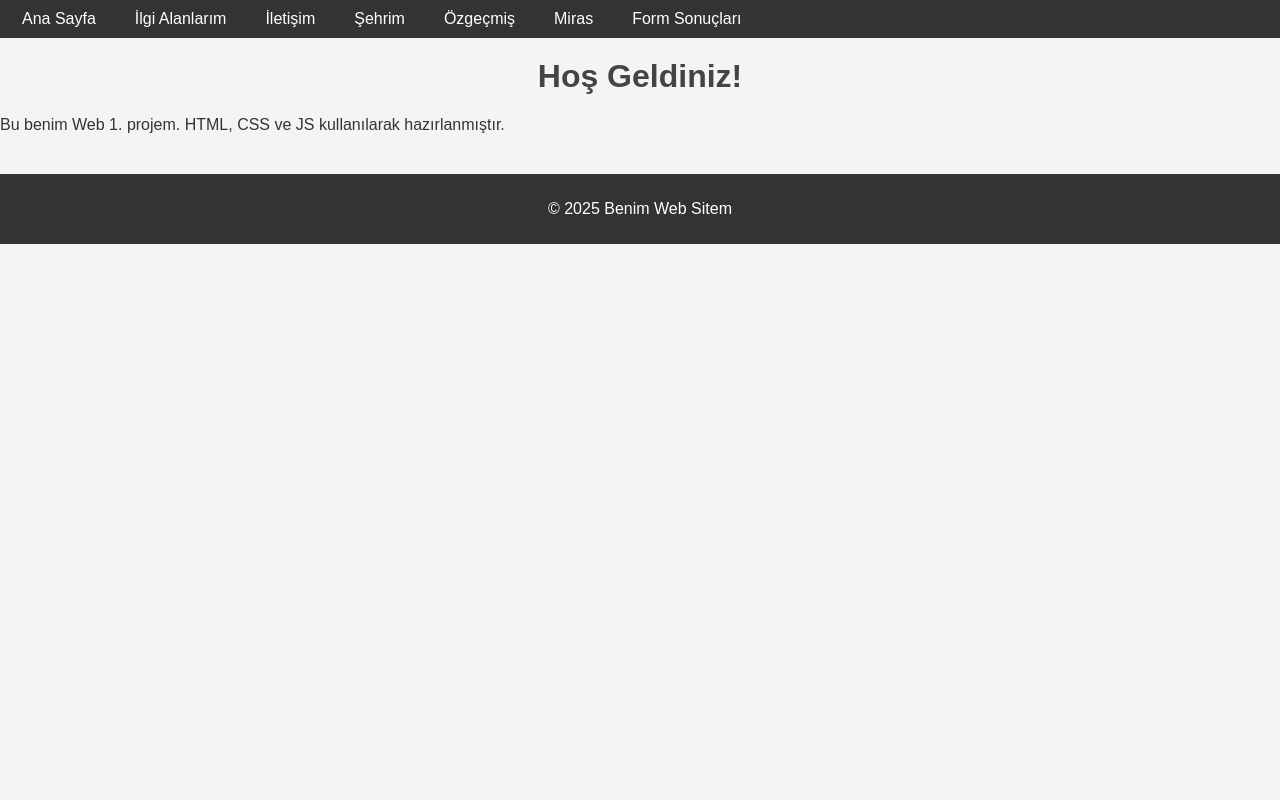
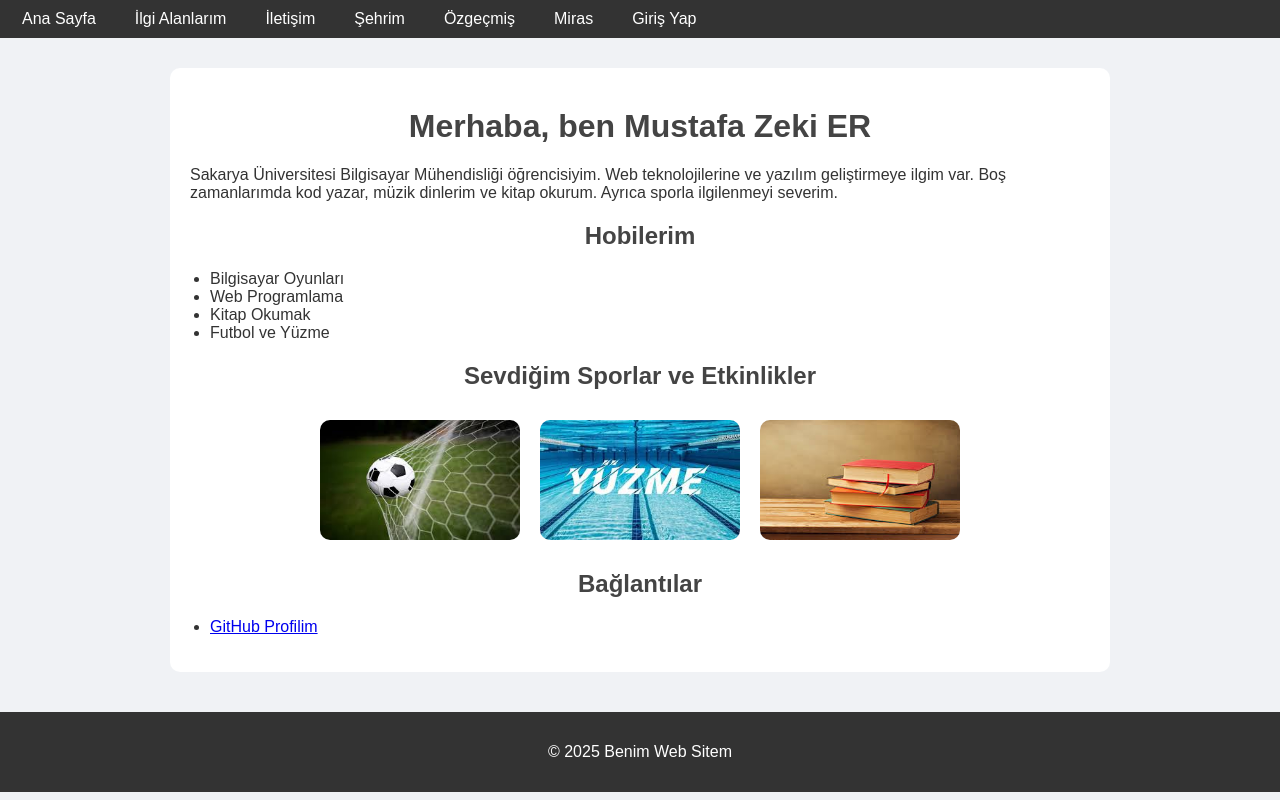
Before and after one commit to Mustafa5434/Web-Teknolojileri-Projesi, a PHP site: page / in a window 1280 px wide. Run offline with PHP 8.4, Linux system fonts and the light colour scheme.

Commit message:
11. gün
API ve login kısımları

```diff
--- a/Web 1. Proje/index.html
+++ b/Web 1. Proje/index.html
@@ -5,6 +5,45 @@
     <meta name="viewport" content="width=device-width, initial-scale=1.0">
     <title>Web 1. Proje</title>
     <link rel="stylesheet" href="css/style.css">
+    <style>
+        body {
+            font-family: Arial, sans-serif;
+            margin: 0;
+            padding: 0;
+            background-color: #f0f2f5;
+            color: #333;
+        }
+
+        main {
+            max-width: 900px;
+            margin: 30px auto;
+            padding: 20px;
+            background: #fff;
+            border-radius: 10px;
+        }
+
+        img.hobi {
+            width: 200px;
+            height: 120px;
+            border-radius: 10px;
+            margin: 10px;
+        }
+
+        footer {
+            text-align: center;
+            padding: 15px;
+            background-color: #333;
+            color: white;
+        }
+
+        .imgcontainer {
+            width: 100%;
+            display: flex;
+            justify-content: center;
+            align-items: center;
+        }
+
+    </style>
 </head>
 <body>
 
@@ -17,14 +56,37 @@
             <li><a href="sehrim.html">Şehrim</a></li>
             <li><a href="ozgecmis.html">Özgeçmiş</a></li>
             <li><a href="miras.html">Miras</a></li>
-            <li><a href="sonuc.html">Form Sonuçları</a></li>
+            <li><a href="login.html">Giriş Yap</a></li>
         </ul>
     </nav>
 
-    <!-- Ana İçerik -->
+    <!-- Ana içerik -->
     <main>
-        <h1>Hoş Geldiniz!</h1>
-        <p>Bu benim Web 1. projem. HTML, CSS ve JS kullanılarak hazırlanmıştır.</p>
+        <h1>Merhaba, ben Mustafa Zeki ER</h1>
+        <p>
+            Sakarya Üniversitesi Bilgisayar Mühendisliği öğrencisiyim. Web teknolojilerine ve yazılım geliştirmeye ilgim var.
+            Boş zamanlarımda kod yazar, müzik dinlerim ve kitap okurum. Ayrıca sporla ilgilenmeyi severim.
+        </p>
+
+        <h2>Hobilerim</h2>
+        <ul>
+            <li>Bilgisayar Oyunları</li>
+            <li>Web Programlama</li>
+            <li>Kitap Okumak</li>
+            <li>Futbol ve Yüzme</li>
+        </ul>
+
+        <h2>Sevdiğim Sporlar ve Etkinlikler</h2>
+        <div class="imgcontainer">
+            <img src="img/futbol.jpeg" alt="Futbol" class="hobi">
+            <img src="img/yuzme.jpeg" alt="Yüzme" class="hobi">
+            <img src="img/kitap.jpeg" alt="Kitap Okuma" class="hobi">
+        </div>
+
+        <h2>Bağlantılar</h2>
+        <ul>
+            <li><a href="https://github.com/Mustafa5434/Web-Teknolojileri-Projesi" target="_blank">GitHub Profilim</a></li>
+        </ul>
     </main>
 
   <!-- Footer -->
@@ -32,6 +94,5 @@
   <p>&copy; 2025 Benim Web Sitem</p>
   </footer>
 
-    <script src="js/script.js"></script>
 </body>
 </html>
--- a/Web 1. Proje/login.html
+++ b/Web 1. Proje/login.html
@@ -1,11 +1,13 @@
 <!DOCTYPE html>
 <html lang="tr">
+
 <head>
   <meta charset="UTF-8" />
   <meta name="viewport" content="width=device-width, initial-scale=1.0" />
   <title>Giriş Yap</title>
   <link rel="stylesheet" href="css/style.css" />
 </head>
+
 <body>
   <div class="login-container">
     <h2>Giriş Yap</h2>
@@ -40,4 +42,5 @@
     }
   </script>
 </body>
+
 </html>
--- a/Web 1. Proje/miras.html
+++ b/Web 1. Proje/miras.html
@@ -14,7 +14,7 @@
             <li><a href="sehrim.html">Şehrim</a></li>
             <li><a href="ozgecmis.html">Özgeçmiş</a></li>
             <li><a href="miras.html">Miras</a></li>
-            <li><a href="sonuc.html">Form Sonuçları</a></li>
+            <li><a href="login.html">Giriş Yap</a></li>
         </ul>
     </nav>
 
--- a/Web 1. Proje/ozgecmis.html
+++ b/Web 1. Proje/ozgecmis.html
@@ -17,7 +17,7 @@
         <li><a href="sehrim.html">Şehrim</a></li>
         <li><a href="ozgecmis.html">Özgeçmiş</a></li>
         <li><a href="miras.html">Miras</a></li>
-        <li><a href="sonuc.html">Form Sonuçları</a></li>
+        <li><a href="login.html">Giriş Yap</a></li>
       </ul>
     </nav>
   </header>
--- a/Web 1. Proje/sehrim.html
+++ b/Web 1. Proje/sehrim.html
@@ -17,7 +17,7 @@
         <li><a href="sehrim.html">Şehrim</a></li>
         <li><a href="ozgecmis.html">Özgeçmiş</a></li>
         <li><a href="miras.html">Miras</a></li>
-        <li><a href="sonuc.html">Form Sonuçları</a></li>
+        <li><a href="login.html">Giriş Yap</a></li>
     </ul>
   </nav>
 
--- a/Web 1. Proje/sonuc.html
+++ b/Web 1. Proje/sonuc.html
@@ -17,7 +17,7 @@
             <li><a href="sehrim.html">Şehrim</a></li>
             <li><a href="ozgecmis.html">Özgeçmiş</a></li>
             <li><a href="miras.html">Miras</a></li>
-            <li><a href="sonuc.html">Form Sonuçları</a></li>
+            <li><a href="login.html">Giriş Yap</a></li>
         </ul>
     </nav>
   </nav>
```
Also changed, not shown: Web 1. Proje/iletisim.html (+33 -1 lines), Web 1. Proje/ilgialanlarim.html (+35 -6 lines), Web 1. Proje/login.php (+10 -2 lines), Web 1. Proje/img/futbol.jpeg (added), Web 1. Proje/img/kitap.jpeg (added), Web 1. Proje/img/yuzme.jpeg (added).
